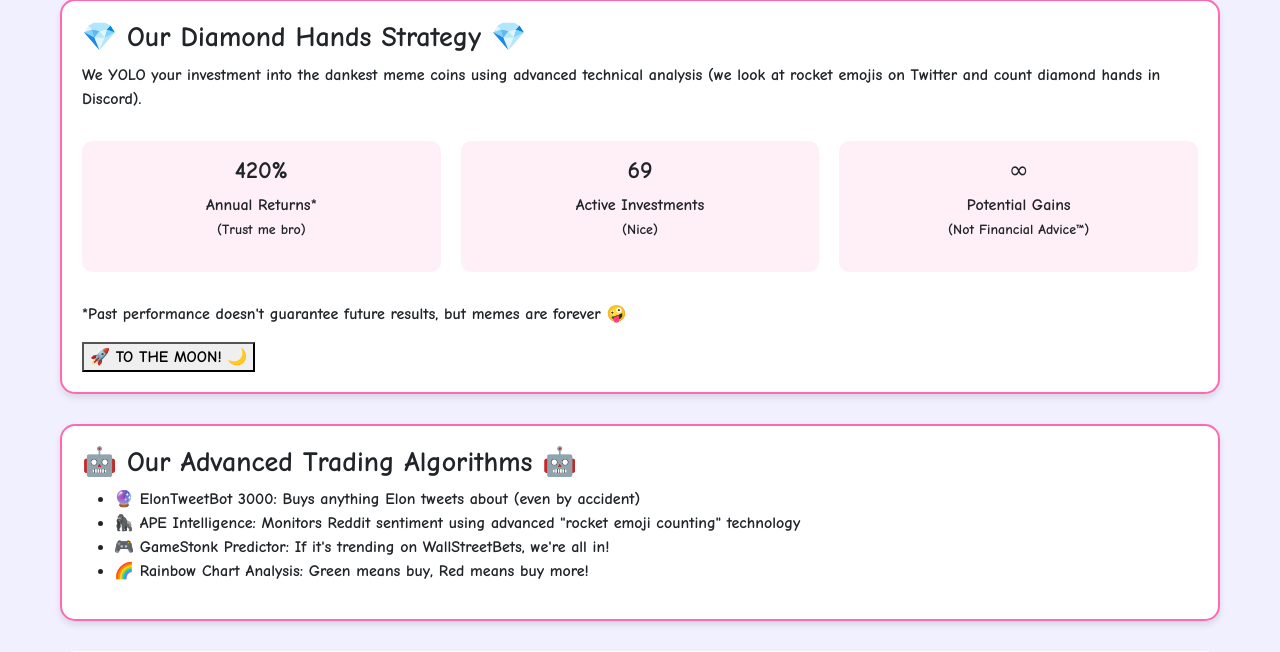
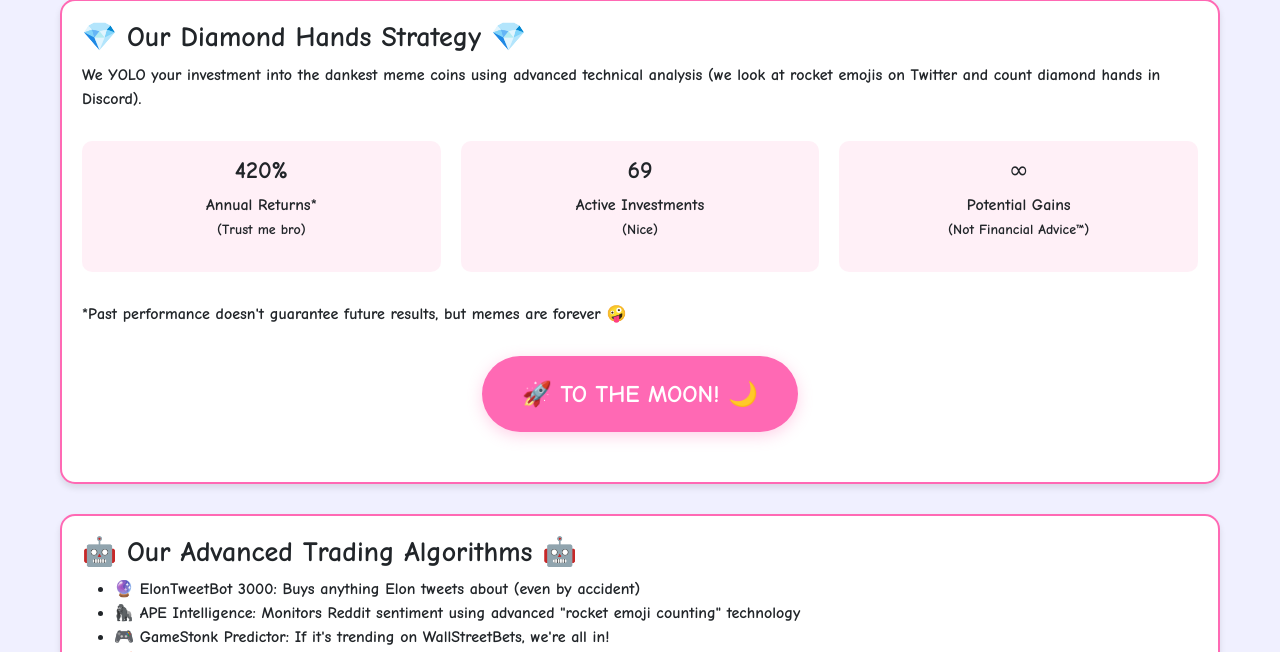
Before and after one commit to eriven/memecoin-super-fund, a Flask app: page / in a window 1280 px wide. Shown: the part 223-875 px from the top of the page. Run offline with Flask 3, Linux system fonts and the light colour scheme; some libraries are stand-ins or nearby versions.

```diff
--- a/static/css/style.css
+++ b/static/css/style.css
@@ -93,6 +93,38 @@ body.dark-mode {
 
 .content-hidden {
     opacity: 0;
+}
+
+/* To The Moon button styles */
+.to-the-moon-btn {
+    display: block;
+    margin: 30px auto;
+    padding: 20px 40px;
+    font-size: 1.5rem;
+    min-width: 250px;
+    background: #ff69b4;
+    color: white;
+    border: none;
+    border-radius: 50px;
+    cursor: pointer;
+    transition: all 0.3s ease;
+    text-transform: uppercase;
+    font-weight: bold;
+    box-shadow: 0 4px 15px rgba(255, 105, 180, 0.3);
+}
+
+.dark-mode .to-the-moon-btn {
+    background: #00ff9d;
+    box-shadow: 0 4px 15px rgba(0, 255, 157, 0.3);
+}
+
+.to-the-moon-btn:hover {
+    transform: translateY(-5px);
+    box-shadow: 0 6px 20px rgba(255, 105, 180, 0.4);
+}
+
+.dark-mode .to-the-moon-btn:hover {
+    box-shadow: 0 6px 20px rgba(0, 255, 157, 0.4);
 }
 
 /* Floating icons */
```
